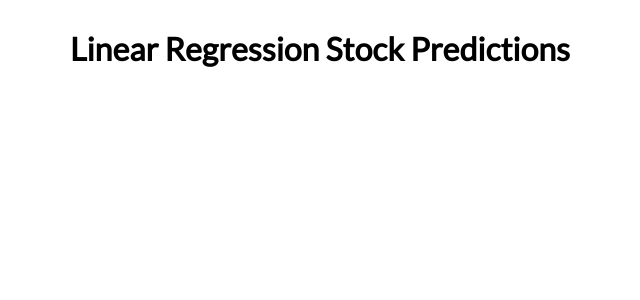
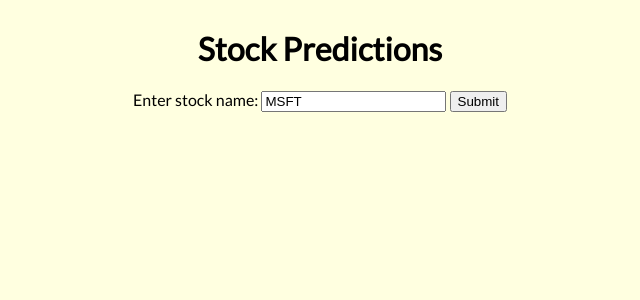
Before and after one commit to mlum23/stock-prediction-flask-app, a Flask app: template templates/index.html in a window 1280 px wide. Shown: the top 300 px of the page, without its empty margins (320-960 px from the left). Run offline with Flask 2, Linux system fonts and the light colour scheme; the template is opened without the code that fills it, so the values that code supplies are empty.

Commit message:
Added routing for prediction page

```diff
--- a/app.py
+++ b/app.py
@@ -1,4 +1,4 @@
-from flask import Flask, render_template
+from flask import Flask, render_template, url_for, redirect, request
 import statsmodels.api as sm
 import pandas as pd
 import matplotlib.pyplot as plt
@@ -7,10 +7,19 @@ import matplotlib.pyplot as plt
 app = Flask(__name__)
 
 
-@app.route('/')
-def hello():
-    return "Hello world"
+@app.route('/', methods=['GET', 'POST'])
+def index():
+    if request.method == 'POST':
+        stock_name = request.form['stock-name']
+        return redirect(url_for('prediction', stock=stock_name))
+    else:
+        return render_template('index.html')
+
+
+@app.route('/prediction/<stock>')
+def prediction(stock):
+    return 'The stock name is ' + str(stock)
 
 
 if __name__ == "__main__":
-    app.run()
+    app.run(debug=True)
--- a/templates/index.css
+++ b/static/styles/index.css
@@ -1,5 +1,6 @@
 body {
     font-family: 'Lato', sans-serif;
+    background: lightyellow;
 }
 
 #container {
--- a/templates/index.html
+++ b/templates/index.html
@@ -3,13 +3,24 @@
 <head>
     <meta charset="UTF-8">
     <title>Stock Prediction</title>
-    <link rel="stylesheet" href="./index.css">
+<!--    <link rel="stylesheet" href="./index.css">-->
+    <link rel= "stylesheet" type= "text/css" href= "{{ url_for('static',filename='styles/index.css') }}">
     <link rel="preconnect" href="https://fonts.gstatic.com">
     <link href="https://fonts.googleapis.com/css2?family=Lato&display=swap" rel="stylesheet">
 </head>
 <body>
     <div id="container">
-        <h1>Linear Regression Stock Predictions</h1>
+        <h1>Stock Predictions</h1>
+
+        <form method="POST">
+            <span>
+                Enter stock name:
+                <input name="stock-name" value="MSFT">
+                <input type="submit">
+            </span>
+
+        </form>
+
     </div>
 </body>
 </html>
```
Also changed, not shown: main.py (+8 -1 lines).
